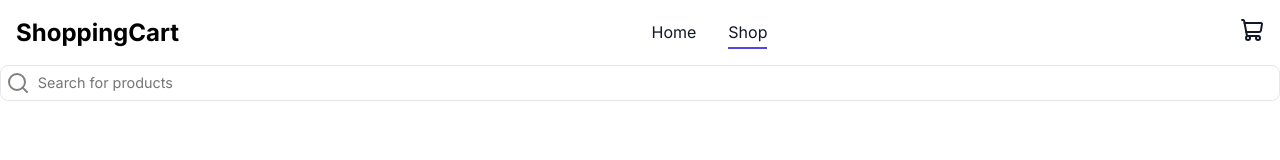
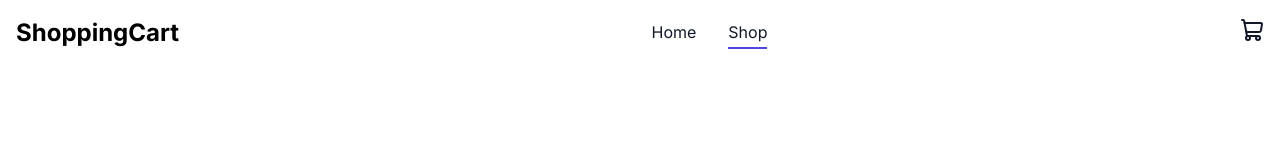
Before and after one commit to feddevv/top-shopping-cart, a React (Vite) app: page /shop in a window 1280 px wide. Shown: the top 160 px of the page. Built offline with nearby package versions, Linux system fonts and the light colour scheme.

Commit message:
refactor: change root layout by moving main tag to the page component

```diff
--- a/src/routes/Home/Home.jsx
+++ b/src/routes/Home/Home.jsx
@@ -16,9 +16,9 @@ export default function Main() {
   const data = useLoaderData();
 
   return (
-    <>
+    <main>
       <Hero />
       <ProductSection products={data} />
-    </>
+    </main>
   );
 }
--- a/src/routes/Root.jsx
+++ b/src/routes/Root.jsx
@@ -7,9 +7,7 @@ export default function Root() {
   return (
     <>
       <Header />
-      <main>
-        <Outlet />
-      </main>
+      <Outlet />
       <Footer />
     </>
   );
--- a/src/routes/Shop/Shop.jsx
+++ b/src/routes/Shop/Shop.jsx
@@ -1,6 +1,6 @@
-import React from 'react';
 import SearchInput from '../../components/SearchInput/SearchInput';
+import styles from './shop.module.css';
 
 export default function Shop() {
-  return <SearchInput placeholder="Search for products" />;
+  return <main className={styles.main}></main>;
 }
--- /dev/null
+++ b/src/routes/Shop/shop.module.css
@@ -0,0 +1,3 @@
+.main {
+  padding: 0.8rem;
+}
```
